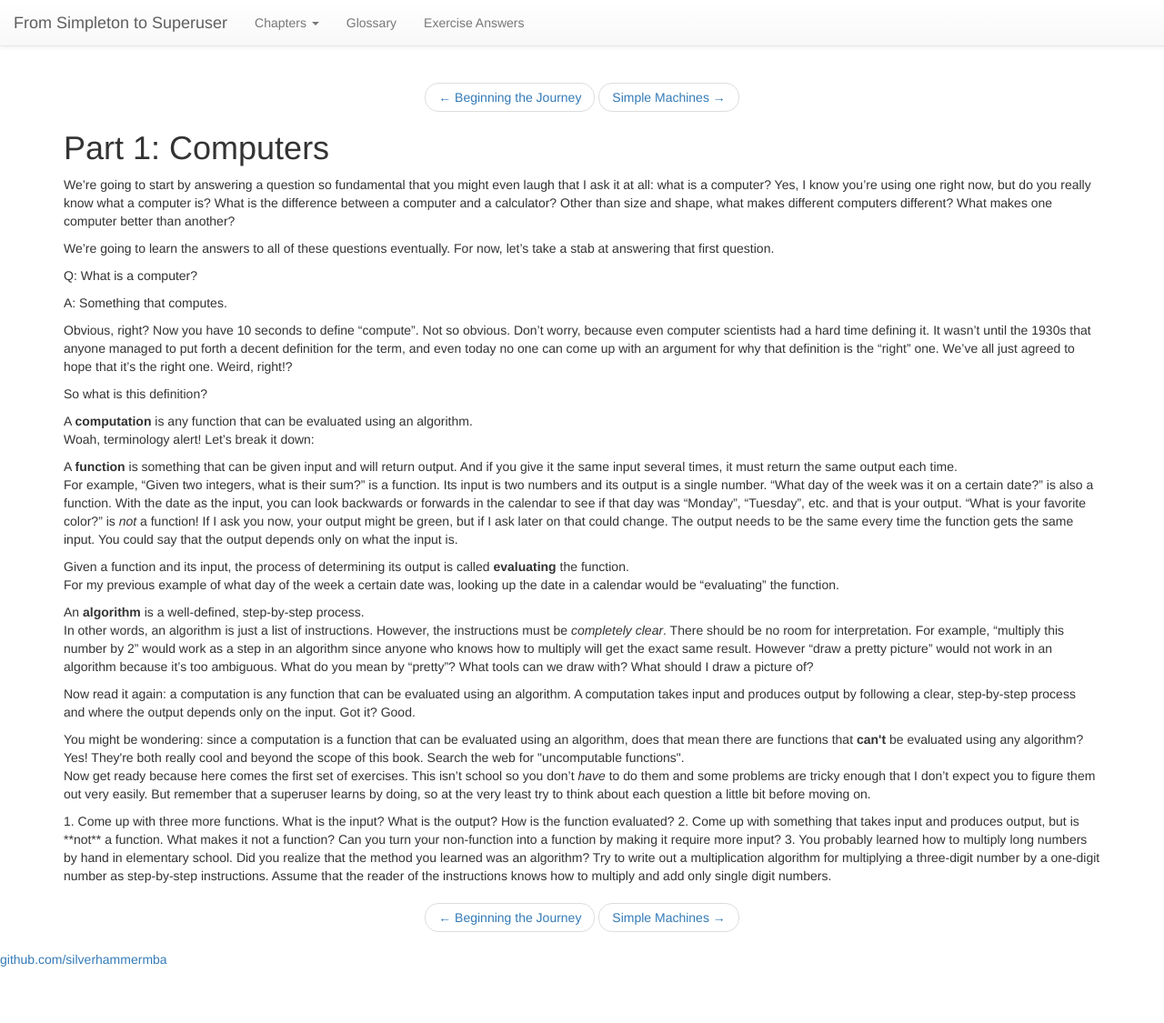
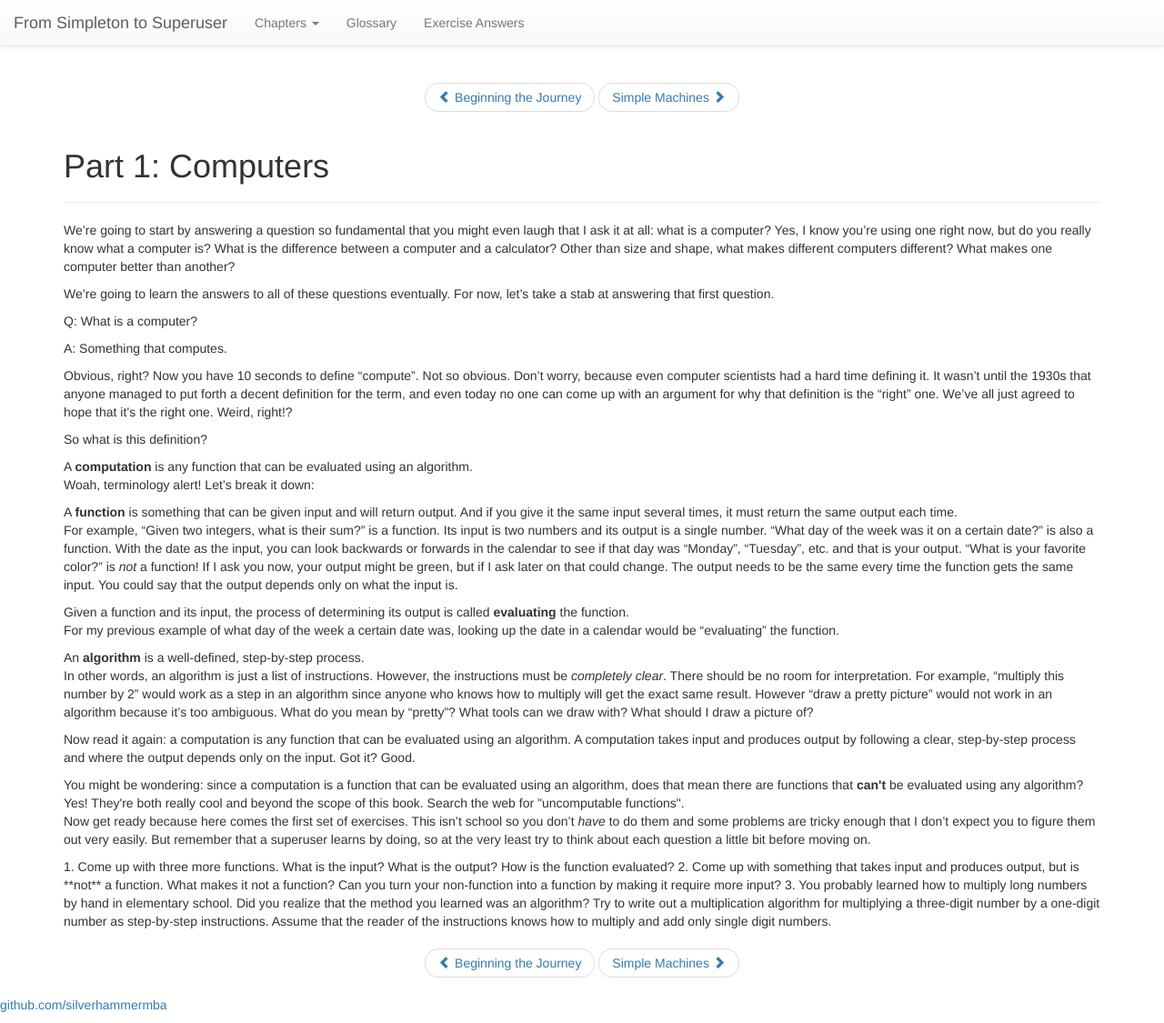
Before and after one commit to silverhammermba/superuser, a Jekyll site: the page built from _posts/2013-02-01-computers.markdown, in a window 1280 px wide. Shown: the whole page at 91% size. Built offline with Jekyll 4.4.1, drawn with Linux system fonts in a browser that asks for light colours; nearby versions of some CDN libraries; Markdown is read by kramdown in place of the engine named in the settings; before the commit the page ends 1075 px from its top, so only the background shows below that.

Commit message:
Better navigation arrows and page headers

```diff
--- a/_layouts/chapter.html
+++ b/_layouts/chapter.html
@@ -5,23 +5,23 @@
 <article>
 	<ul class="pager">
 	{% if page.previous.url %}
-		<li><a href="{{ site.baseurl }}{{ page.previous.url }}">&larr; {{ page.previous.title }}</a></li>
+		<li><a href="{{ site.baseurl }}{{ page.previous.url }}"><span class="glyphicon glyphicon-chevron-left"></span> {{ page.previous.title }}</a></li>
 	{% endif %}
 	{% if page.next.url %}
-		<li><a href="{{ site.baseurl }}{{ page.next.url }}">{{ page.next.title }} &rarr;</a></li>
+		<li><a href="{{ site.baseurl }}{{ page.next.url }}">{{ page.next.title }} <span class="glyphicon glyphicon-chevron-right"></span></a></li>
 	{% endif %}
 	</ul>
 
-	<h1>{{ page.title }}</h1>
+	<div class="page-header"><h1>{{ page.title }}</h1></div>
 
 	{{ content }}
 
 	<ul class="pager">
 	{% if page.previous.url %}
-		<li><a href="{{ site.baseurl }}{{ page.previous.url }}">&larr; {{ page.previous.title }}</a></li>
+		<li><a href="{{ site.baseurl }}{{ page.previous.url }}"><span class="glyphicon glyphicon-chevron-left"></span> {{ page.previous.title }}</a></li>
 	{% endif %}
 	{% if page.next.url %}
-		<li><a href="{{ site.baseurl }}{{ page.next.url }}">{{ page.next.title }} &rarr;</a></li>
+		<li><a href="{{ site.baseurl }}{{ page.next.url }}">{{ page.next.title }} <span class="glyphicon glyphicon-chevron-right"></span></a></li>
 	{% endif %}
 	</ul>
 </article>
```
